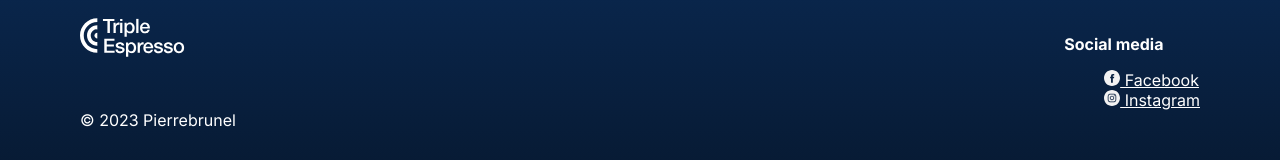
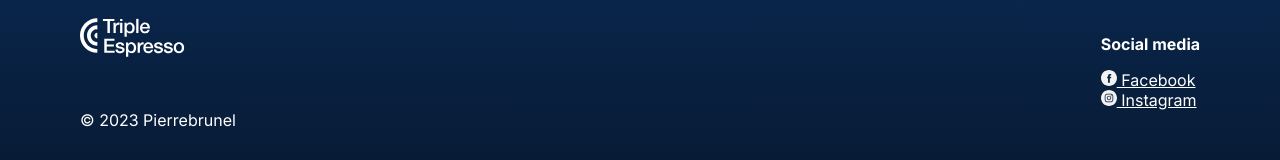
Before and after one commit to pierrebrunel13/se_project_coffeeshop, a plain HTML site: page index.html in a window 1280 px wide. Shown: the part 4367-4527 px from the top of the page. Drawn offline with Linux system fonts and the light colour scheme.

Commit message:
finishing up

```diff
--- a/blocks/footer.css
+++ b/blocks/footer.css
@@ -6,12 +6,6 @@
 .footer__columns {
   display: flex;
   justify-content: space-between;
-  }
-
-  .footer__column {
-  }
-
-  .footer__column_content_social {
 }
 
 .footer__logo {
@@ -33,6 +27,7 @@
   list-style-type: none;
   margin: 0;
   gap: 16px;
+  padding: 0;
 }
 
 .footer__social-icon {
--- a/blocks/nav.css
+++ b/blocks/nav.css
@@ -27,9 +27,9 @@
 .nav__link {
   color: #000;
   text-decoration: none;
+  transition: opacity 0.3s ease-in-out;
 }
 
 .nav__link:hover {
   opacity: 50%;
-    transition: opacity 0.3s ease-in-out;
 }
```
Lines whose indentation alone changed are shown as unchanged.
